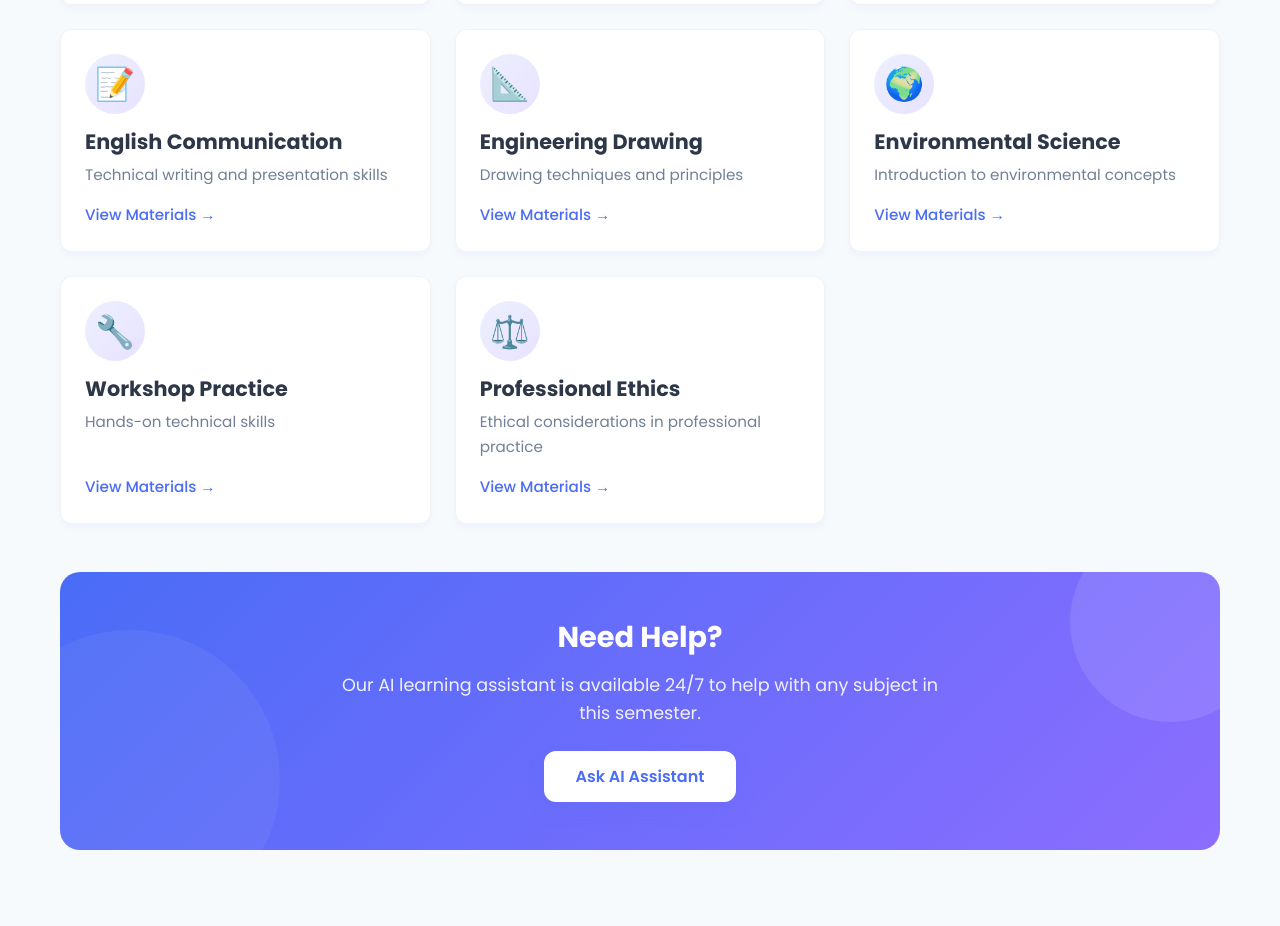
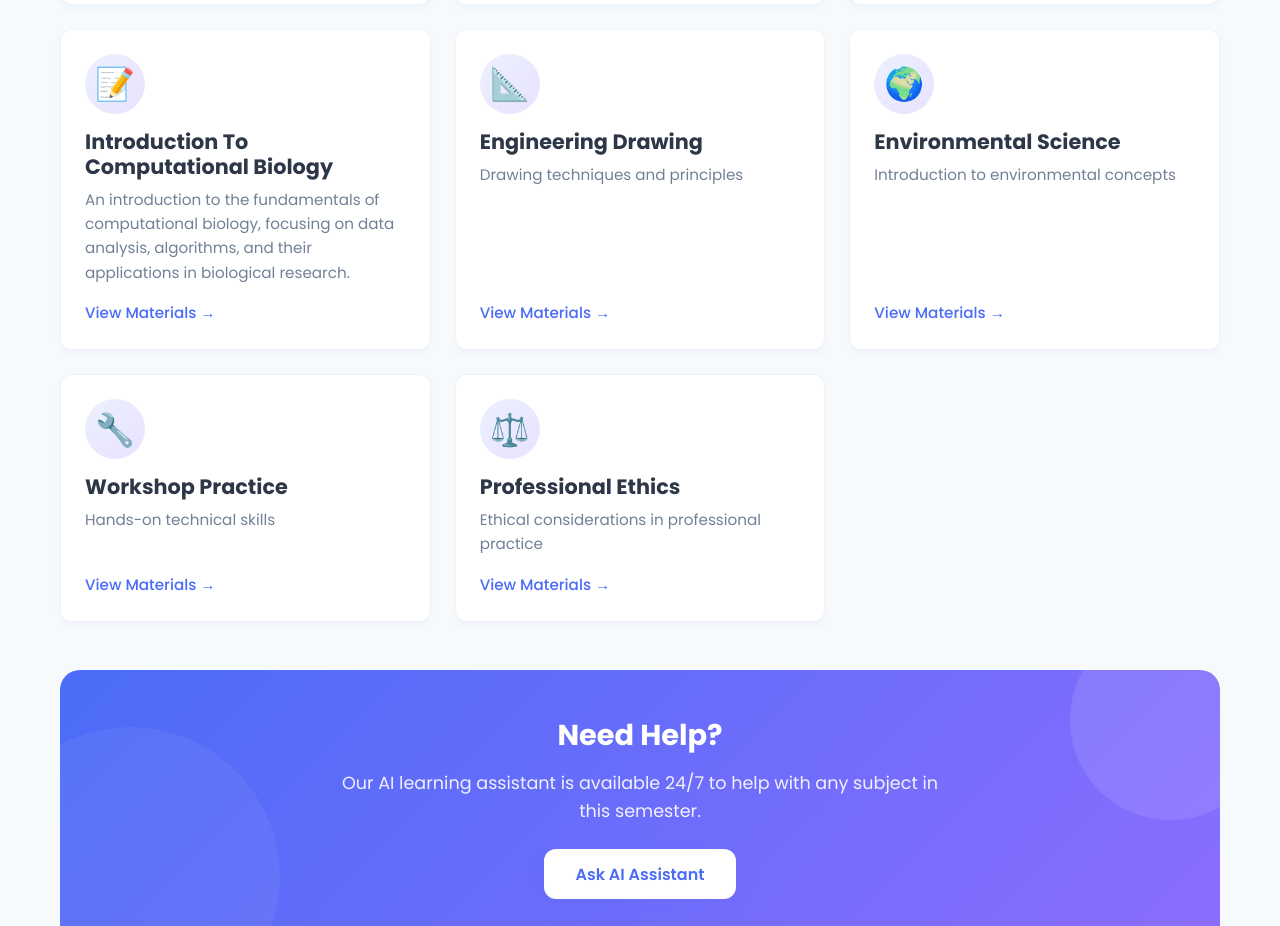
Before and after one commit to Akshat1931/College_helper, a React (Vite) app: page /semester/1 in a window 1280 px wide. Shown: the part 1000-1926 px from the top of the page. Built offline with nearby package versions, Linux system fonts and the light colour scheme.

Commit message:
added more resources

```diff
--- a/src/components/SemesterPage.jsx
+++ b/src/components/SemesterPage.jsx
@@ -24,7 +24,7 @@ function SemesterPage() {
       { id: 1, name: 'Mathematics I', description: 'Calculus and Linear Algebra', icon: '🧮' },
       { id: 2, name: 'Chemistry', description: 'Covers atomic structure, chemical bonding, thermodynamics, and organic reactions essential to material and biological sciences.', icon: '⚛️' },
       { id: 3, name: 'Philosophy Of Engineering', description: 'Explores the ethical, social, and philosophical dimensions of engineering practice.', icon: '🔧' },
-      { id: 4, name: 'English Communication', description: 'Technical writing and presentation skills', icon: '📝' },
+      { id: 4, name: 'Introduction To Computational Biology', description: ' An introduction to the fundamentals of computational biology, focusing on data analysis, algorithms, and their applications in biological research.', icon: '📝' },
       { id: 5, name: 'Engineering Drawing', description: 'Drawing techniques and principles', icon: '📐' },
       { id: 6, name: 'Environmental Science', description: 'Introduction to environmental concepts', icon: '🌍' },
       { id: 7, name: 'Workshop Practice', description: 'Hands-on technical skills', icon: '🔧' },
--- a/src/components/SubjectPage.jsx
+++ b/src/components/SubjectPage.jsx
@@ -26,7 +26,7 @@ function SubjectPage() {
         description: "This course covers calculus, linear algebra, and analytical geometry. Students will learn fundamental mathematical concepts and problem-solving techniques.",
         instructor: "Dr. Sarah Johnson",
         credits: 4,
-        syllabusUrl: "https://drive.google.com/file/d/1KGFaWOLvt-M9YC9RmUuh8ZnpnhDxJGSy/view?usp=sharing",
+        syllabusUrl: "https://drive.google.com/file/d/1ZyuDGExbr648v6CJBlYt0ccdUA2G39TP/view?usp=sharing",
         driveEmbedUrl: "https://drive.google.com/embeddedfolderview?id=YOUR_MATH1_FOLDER_ID#list",
         chapters: [
           {
@@ -163,6 +163,7 @@ function SubjectPage() {
         description: "Covers atomic structure, chemical bonding, thermodynamics, and organic reactions essential to material and biological sciences.",
         instructor: "Dr. Robert Chen",
         credits: 4,
+        syllabusUrl: "https://drive.google.com/file/d/1ZPgiiktby6g_ds9qfPP3lUVXp9c-9d6r/view?usp=sharing",
         driveEmbedUrl: "https://drive.google.com/embeddedfolderview?id=YOUR_PHYSICS1_FOLDER_ID#list",
         chapters: [
           {
@@ -291,26 +292,182 @@ function SubjectPage() {
         description: "Explores the ethical, social, and philosophical dimensions of engineering practice.",
         instructor: "Prof. Emily Wang",
         credits: 3,
+        syllabusUrl: "https://drive.google.com/file/d/1ZWBKUJSYzV7r7QIOlOpJJ4-4nlvt5Ffn/view?usp=sharing",
         driveEmbedUrl: "https://drive.google.com/embeddedfolderview?id=YOUR_PROGRAMMING_FOLDER_ID#list",
         chapters: [
           {
             id: 1,
-            title: 'Chapter 1: Basics of Programming',
-            description: 'Introduction to programming concepts and C/C++ syntax',
-            driveEmbedUrl: "https://drive.google.com/embeddedfolderview?id=YOUR_PROGRAMMING_BASICS_URL#list"
+            title: 'Unit 1: Introduction to POE',
+            description: 'Explores the principles, purpose, and ethical dimensions that guide the practice of engineering in society',
+            driveEmbedUrl: "https://drive.google.com/file/d/1X60YLov7AHejKbbrvbyRdAxdMsj8Tzuk/view?usp=sharing"
           },
           {
             id: 2,
-            title: 'Chapter 2: Control Structures',
-            description: 'Conditional statements and loops',
-            driveEmbedUrl: "https://drive.google.com/embeddedfolderview?id=YOUR_CONTROL_STRUCTURES_URL#list"
+            title: 'Unit 2: Ontology Of Engineering',
+            description: 'Examines the nature, concepts, and categories that define engineering as a discipline and profession.',
+            driveEmbedUrl: "https://drive.google.com/file/d/1Es8WYrEVlEh6XjzzDXzBoN8T2qL6bXys/view?usp=sharing"
           },
           {
             id: 3,
-            title: 'Chapter 3: Functions & Arrays',
-            description: 'Function declaration, parameters, and array manipulation',
-            driveEmbedUrl: "https://drive.google.com/embeddedfolderview?id=YOUR_FUNCTIONS_ARRAYS_URL#list"
+            title: 'Unit 3: Epistemology Of Engineering',
+            description: 'Explores the nature and scope of engineering knowledge, including how it is acquired, validated, and applied in practice.',
+            driveEmbedUrl: "https://drive.google.com/file/d/1ZrtufKm2f0M62YHo7u7w692ADwigIQs-/view?usp=sharing"
+          },
+          {
+            id: 4,
+            title: 'Unit 4: Methodology Of Engineering',
+            description: 'Analyzes the systematic approaches, strategies, and processes used in engineering problem-solving and design.',
+            driveEmbedUrl: "https://drive.google.com/file/d/1WnqGl1AA6hi30Zo1lmQ_6JBpYC5wrSvg/view?usp=sharing"
+          },
+          {
+            id: 5,
+            title: 'Unit 5: Axiology Of Engineering',
+            description: 'Discusses the values, ethics, and aesthetics that influence engineering decisions and professional responsibilities.',
+            driveEmbedUrl: "https://drive.google.com/file/d/1cfyi3xnetWMm4-CcGm7DqYOqSCkEolXM/view?usp=sharing"
           }
+        ],
+        previousYearQuestions: [
+          {
+            id: 1,
+            year: 'May-2024',
+            semester: 'End-sem',
+            type: 'all units',
+            fileUrl: 'https://drive.google.com/file/d/1zft-bre1H1nmslfzR1jBhbAKwvjWKdIg/view?usp=sharing'
+          },
+          {
+            id: 2,
+            year: 'Jan-2024',
+            semester: 'End-sem',
+            type: 'all units',
+            fileUrl: 'https://drive.google.com/file/d/1Z3o3TUzcFKEvNMDrqOFSM2wSLOYGPa_8/view?usp=sharing'
+          },
+          {
+            id: 3,
+            year: 'Jan-2023',
+            semester: 'End-sem',
+            type: 'all units',
+            fileUrl: 'https://drive.google.com/file/d/1eiXAEKVHVtsD_jXGWHt9Nq1lJPeJcOg8/view?usp=sharing'
+          },
+          {
+            id: 4,
+            year: 'May-2023',
+            semester: 'End-sem',
+            type: 'all units',
+            fileUrl: 'https://drive.google.com/file/d/1swlPO5epgicpgqnJ-Pi_evYAku5zrOey/view?usp=sharing'
+          },
+          {
+            id: 5,
+            year: 'Dec-2023',
+            semester: 'End-sem',
+            type: 'all units',
+            fileUrl: 'https://drive.google.com/file/d/1k9VzgfPEH3pa7qsLwixEk2f8xvQEE5hm/view?usp=sharing'
+          },
+          {
+            id: 6,
+            year: 'July-2023',
+            semester: 'End-sem',
+            type: 'all CTs',
+            fileUrl: 'https://drive.google.com/file/d/1oS0AzgKLfH5XdRvlSp8V7yGldpoaIXQL/view?usp=sharing'
+          },
+          {
+            id: 7,
+            year: '2022-2024',
+            semester: 'Mid-sem',
+            type: 'all MCQs and Questions',
+            fileUrl: 'https://drive.google.com/drive/folders/1um6ctu9sT624qLw5U1SD0PL1OETqmSCM'
+          },
+        ]
+      },
+      "4": {
+        name: "Introduction To Computational Biology",
+        code: "21GNH101J",
+        description: "Explores the ethical, social, and philosophical dimensions of engineering practice.",
+        instructor: "Prof. Emily Wang",
+        credits: 3,
+        syllabusUrl: "https://drive.google.com/file/d/1ZWBKUJSYzV7r7QIOlOpJJ4-4nlvt5Ffn/view?usp=sharing",
+        driveEmbedUrl: "https://drive.google.com/embeddedfolderview?id=YOUR_PROGRAMMING_FOLDER_ID#list",
+        chapters: [
+          {
+            id: 1,
+            title: 'Unit 1: Introduction to POE',
+            description: 'Explores the principles, purpose, and ethical dimensions that guide the practice of engineering in society',
+            driveEmbedUrl: "https://drive.google.com/file/d/1X60YLov7AHejKbbrvbyRdAxdMsj8Tzuk/view?usp=sharing"
+          },
+          {
+            id: 2,
+            title: 'Unit 2: Ontology Of Engineering',
+            description: 'Examines the nature, concepts, and categories that define engineering as a discipline and profession.',
+            driveEmbedUrl: "https://drive.google.com/file/d/1Es8WYrEVlEh6XjzzDXzBoN8T2qL6bXys/view?usp=sharing"
+          },
+          {
+            id: 3,
+            title: 'Unit 3: Epistemology Of Engineering',
+            description: 'Explores the nature and scope of engineering knowledge, including how it is acquired, validated, and applied in practice.',
+            driveEmbedUrl: "https://drive.google.com/file/d/1ZrtufKm2f0M62YHo7u7w692ADwigIQs-/view?usp=sharing"
+          },
+          {
+            id: 4,
+            title: 'Unit 4: Methodology Of Engineering',
+            description: 'Analyzes the systematic approaches, strategies, and processes used in engineering problem-solving and design.',
+            driveEmbedUrl: "https://drive.google.com/file/d/1WnqGl1AA6hi30Zo1lmQ_6JBpYC5wrSvg/view?usp=sharing"
+          },
+          {
+            id: 5,
+            title: 'Unit 5: Axiology Of Engineering',
+            description: 'Discusses the values, ethics, and aesthetics that influence engineering decisions and professional responsibilities.',
+            driveEmbedUrl: "https://drive.google.com/file/d/1cfyi3xnetWMm4-CcGm7DqYOqSCkEolXM/view?usp=sharing"
+          }
+        ],
+        previousYearQuestions: [
+          {
+            id: 1,
+            year: 'May-2024',
+            semester: 'End-sem',
+            type: 'all units',
+            fileUrl: 'https://drive.google.com/file/d/1zft-bre1H1nmslfzR1jBhbAKwvjWKdIg/view?usp=sharing'
+          },
+          {
+            id: 2,
+            year: 'Jan-2024',
+            semester: 'End-sem',
+            type: 'all units',
+            fileUrl: 'https://drive.google.com/file/d/1Z3o3TUzcFKEvNMDrqOFSM2wSLOYGPa_8/view?usp=sharing'
+          },
+          {
+            id: 3,
+            year: 'Jan-2023',
+            semester: 'End-sem',
+            type: 'all units',
+            fileUrl: 'https://drive.google.com/file/d/1eiXAEKVHVtsD_jXGWHt9Nq1lJPeJcOg8/view?usp=sharing'
+          },
+          {
+            id: 4,
+            year: 'May-2023',
+            semester: 'End-sem',
+            type: 'all units',
+            fileUrl: 'https://drive.google.com/file/d/1swlPO5epgicpgqnJ-Pi_evYAku5zrOey/view?usp=sharing'
+          },
+          {
+            id: 5,
+            year: 'Dec-2023',
+            semester: 'End-sem',
+            type: 'all units',
+            fileUrl: 'https://drive.google.com/file/d/1k9VzgfPEH3pa7qsLwixEk2f8xvQEE5hm/view?usp=sharing'
+          },
+          {
+            id: 6,
+            year: 'July-2023',
+            semester: 'End-sem',
+            type: 'all CTs',
+            fileUrl: 'https://drive.google.com/file/d/1oS0AzgKLfH5XdRvlSp8V7yGldpoaIXQL/view?usp=sharing'
+          },
+          {
+            id: 7,
+            year: '2022-2024',
+            semester: 'Mid-sem',
+            type: 'all MCQs and Questions',
+            fileUrl: 'https://drive.google.com/drive/folders/1um6ctu9sT624qLw5U1SD0PL1OETqmSCM'
+          },
         ]
       }
     },
```
